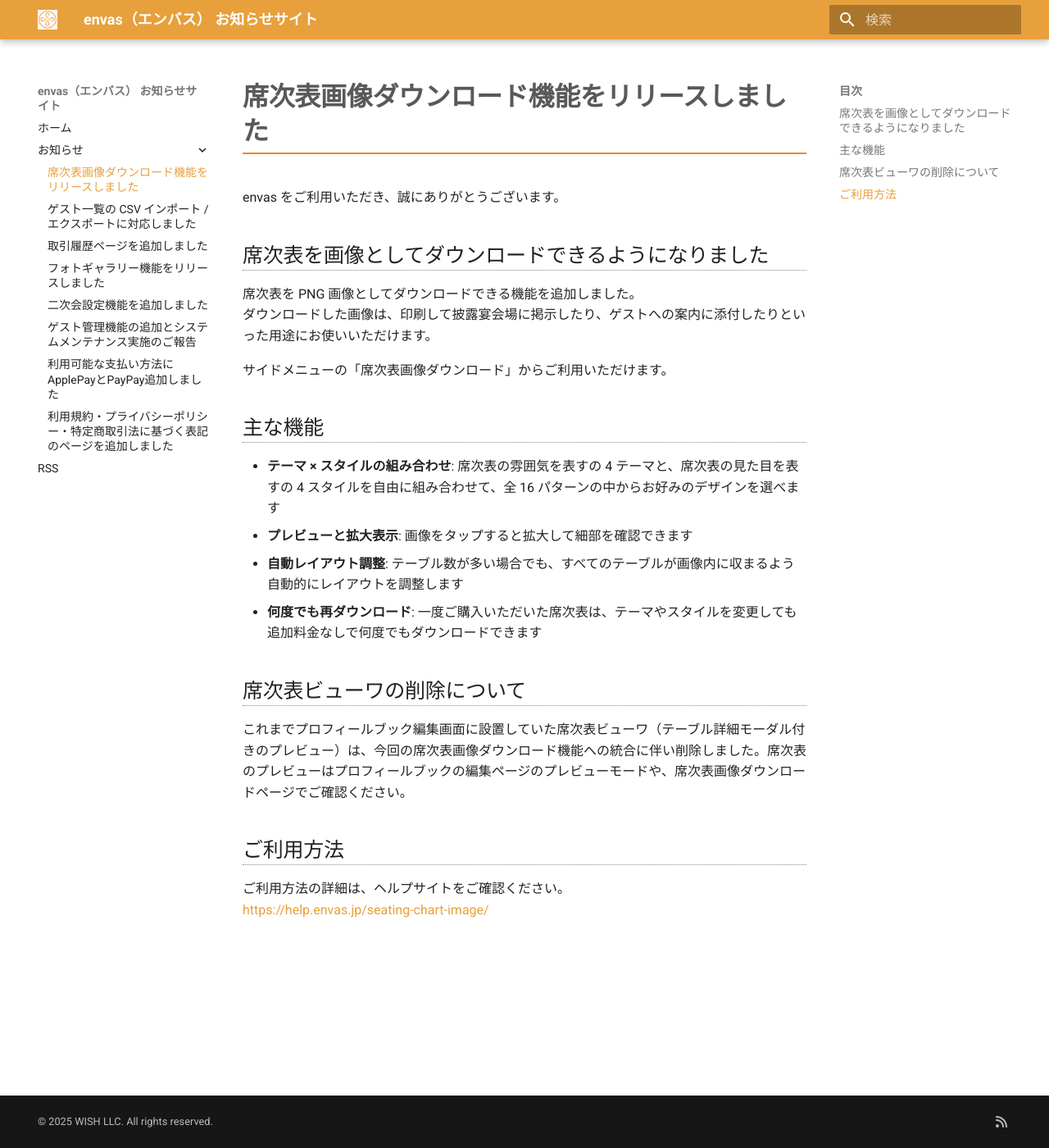
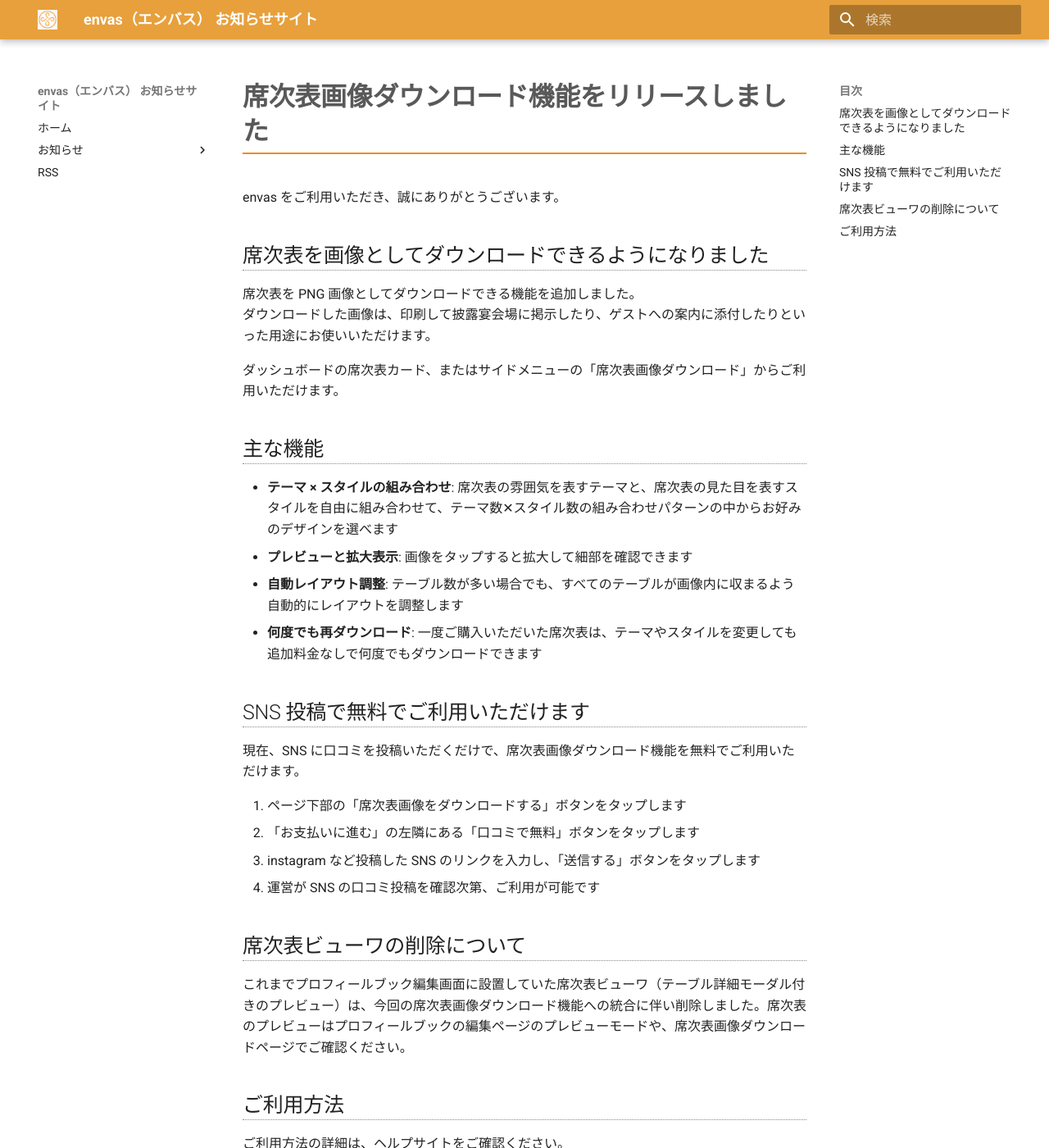
Before and after one commit to wish-corp/envas-info, an MkDocs documentation site: the page built from docs/news/2026-06-23-seating-chart-image.md, in a window 1280 px wide and 1400 px high. Shown: the whole window at 82% size. Built offline with MkDocs 1.6.1 and Material for MkDocs 9.7.7, drawn with Linux system fonts in a browser that asks for light colours.

Commit message:
fix: 日付を変更し、内容をブラッシュアップ

```diff
--- a/docs/news/2026-06-18-seating-chart-image.md
+++ b/docs/news/2026-06-23-seating-chart-image.md
@@ -14,14 +14,23 @@
 席次表を PNG 画像としてダウンロードできる機能を追加しました。
 ダウンロードした画像は、印刷して披露宴会場に掲示したり、ゲストへの案内に添付したりといった用途にお使いいただけます。
 
-サイドメニューの「席次表画像ダウンロード」からご利用いただけます。
+ダッシュボードの席次表カード、またはサイドメニューの「席次表画像ダウンロード」からご利用いただけます。
 
 ## 主な機能
 
-- **テーマ × スタイルの組み合わせ**: 席次表の雰囲気を表すの 4 テーマと、席次表の見た目を表すの 4 スタイルを自由に組み合わせて、全 16 パターンの中からお好みのデザインを選べます
+- **テーマ × スタイルの組み合わせ**: 席次表の雰囲気を表すテーマと、席次表の見た目を表すスタイルを自由に組み合わせて、テーマ数✕スタイル数の組み合わせパターンの中からお好みのデザインを選べます
 - **プレビューと拡大表示**: 画像をタップすると拡大して細部を確認できます
 - **自動レイアウト調整**: テーブル数が多い場合でも、すべてのテーブルが画像内に収まるよう自動的にレイアウトを調整します
 - **何度でも再ダウンロード**: 一度ご購入いただいた席次表は、テーマやスタイルを変更しても追加料金なしで何度でもダウンロードできます
+
+## SNS 投稿で無料でご利用いただけます
+
+現在、SNS に口コミを投稿いただくだけで、席次表画像ダウンロード機能を無料でご利用いただけます。
+
+1. ページ下部の「席次表画像をダウンロードする」ボタンをタップします
+2. 「お支払いに進む」の左隣にある「口コミで無料」ボタンをタップします
+3. instagram など投稿した SNS のリンクを入力し、「送信する」ボタンをタップします
+4. 運営が SNS の口コミ投稿を確認次第、ご利用が可能です
 
 ## 席次表ビューワの削除について
 
```
Also changed, not shown: other parts of docs/news/2026-06-23-seating-chart-image.md (+1 -1 lines).
